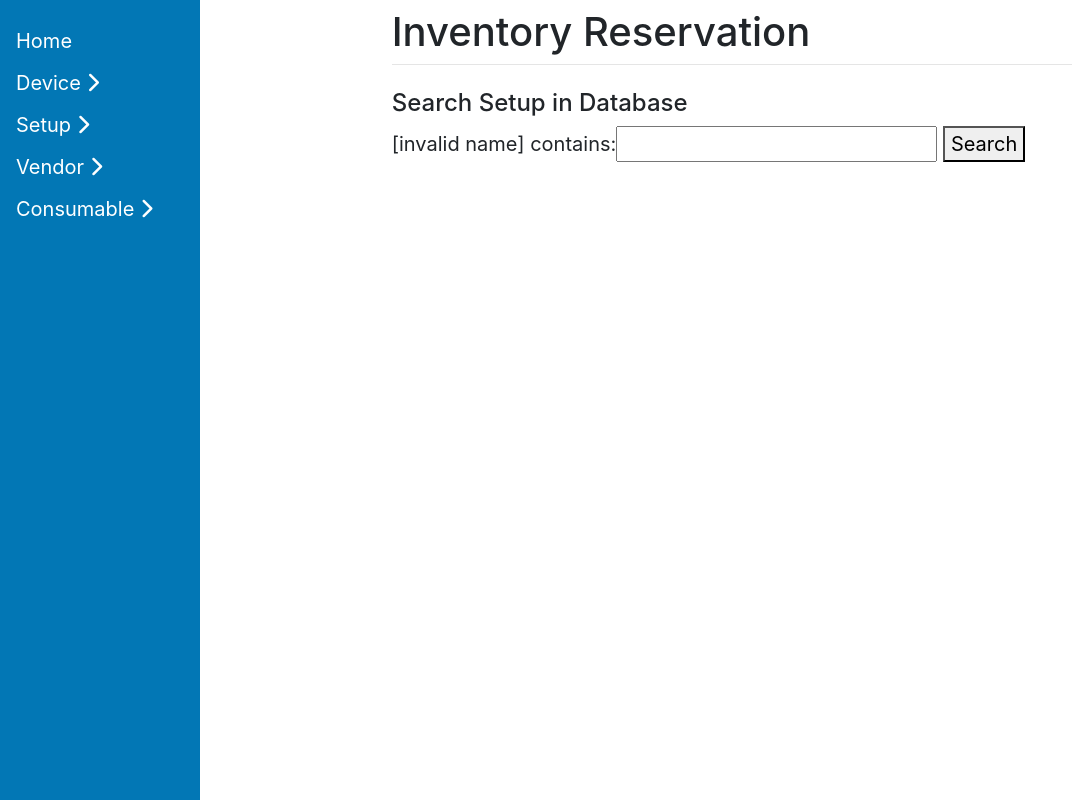
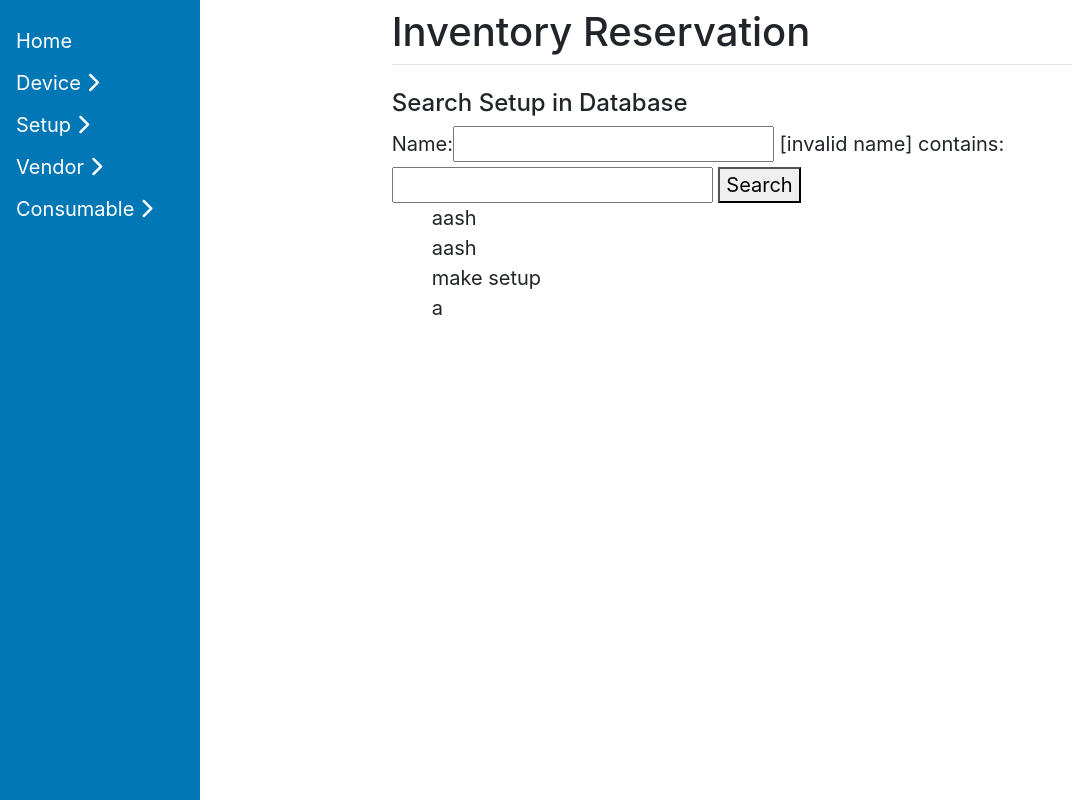
Before and after one commit to samatharkar/reservation, a Django app: page /search_setup/ in a window 1280 px wide. Shown: the whole page, without its empty margins (0-1072 px from the left). Run offline with Django 3.2, Linux system fonts and the light colour scheme; data comes from the database, SQL or seed files in the repository; both versions use the stored data as it was after the commit; some libraries are stand-ins or nearby versions.

Commit message:
fixed search setup page.

```diff
--- a/Altiostar/ReservationTool/filters.py
+++ b/Altiostar/ReservationTool/filters.py
@@ -2,11 +2,11 @@ import django_filters
 from .models import *
 
 class SetupFilter(django_filters.FilterSet):
-    setup_name = django_filters.CharFilter(lookup_expr='icontains')
+    setup = django_filters.CharFilter(lookup_expr='icontains')
 
     class Meta:
-        model = CreateSetup
-        fields = ['setup_name' ]
+        model = MakeSetup
+        fields = ['name' ]
 
 class DeviceFilter(django_filters.FilterSet):
     hostname = django_filters.CharFilter(lookup_expr='icontains')
--- a/Altiostar/ReservationTool/views.py
+++ b/Altiostar/ReservationTool/views.py
@@ -332,7 +332,7 @@ def export(request):
     return response
 
 def search_setup(request):
-    setup_list = CreateSetup.objects.all()
+    setup_list = MakeSetup.objects.all()
     setup_filter = SetupFilter(request.GET, queryset=setup_list)
     return render(request, 'search_setup.html', {'filter': setup_filter })
 
--- a/Altiostar/templates/make_setup.html
+++ b/Altiostar/templates/make_setup.html
@@ -49,7 +49,7 @@ Create Setup
           </div> {% endcomment %}
 
         <div class="form-group">
-          <button > <a href="/add_device/"> Add 1 More Device</a> </button>
+          <button > <a href="#"> Add 1 More Device</a> </button>
           </div>
 
         <div class="form-group">
--- a/Altiostar/templates/search_setup.html
+++ b/Altiostar/templates/search_setup.html
@@ -10,7 +10,7 @@
 
   <ul>
   {% for Setup in filter.qs %}
-    {{ Setup.setup_name }} <br>
+    {{ Setup.name }} <br>
   {% endfor %}
   </ul>
 
```
Also changed, not shown: Altiostar/Altiostar/settings.py (+55 -1 lines), Altiostar/db.sqlite3.
